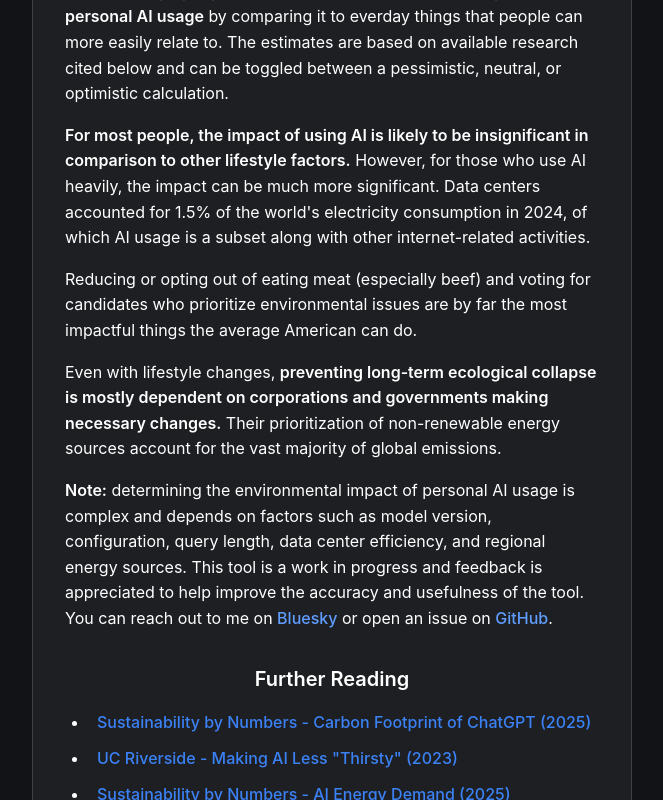
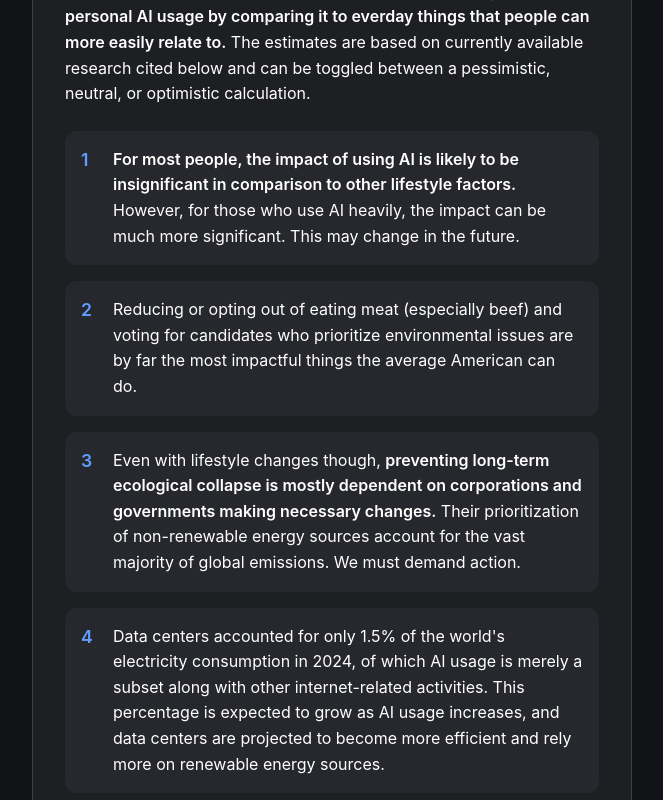
Before and after one commit to dame-is/context-supply, a React (Vite) app: page / in a window 1280 px wide. Shown: the part 860-1660 px from the top of the page, without its empty margins (308-971 px from the left). Built offline with nearby package versions, Linux system fonts and the light colour scheme.

Commit message:
improve info section

```diff
--- a/src/App.jsx
+++ b/src/App.jsx
@@ -1,6 +1,7 @@
 import EnergyConverter from './components/EnergyConverter'
 import InfoSection from './components/InfoSection'
 import SiteFooter from './components/SiteFooter'
+import ScrollIndicator from './components/ScrollIndicator'
 import './App.css'
 
 function App() {
@@ -13,6 +14,7 @@ function App() {
       <EnergyConverter />
       <InfoSection />
       <SiteFooter />
+      <ScrollIndicator />
     </div>
   )
 }
--- a/src/components/InfoSection.css
+++ b/src/components/InfoSection.css
@@ -20,20 +20,19 @@
 .info-section h2,
 .info-section h3 {
   margin-bottom: 1rem;
-  text-align: center;
+  color: var(--text-color);
+  font-weight: 600;
 }
 
 .info-section h2 {
   font-size: 24px;
-  color: var(--text-color);
-  font-weight: 600;
+  text-align: center;
   margin-top: 0px;
 }
 
 .info-section h3 {
   font-size: 20px;
-  color: var(--text-color);
-  font-weight: 600;
+  text-align: left;
 }
 
 .info-section p {
@@ -81,6 +80,39 @@
   color: #2563eb;
 }
 
+.key-points-list {
+  list-style: none;
+  padding: 0;
+  margin: 1.5rem 0;
+  counter-reset: key-points;
+}
+
+.key-points-list li {
+  position: relative;
+  padding: 1rem 1rem 1rem 3rem;
+  margin-bottom: 1rem;
+  background: var(--card-bg);
+  border-radius: 12px;
+  counter-increment: key-points;
+}
+
+.key-points-list li:last-child {
+  margin-bottom: 0;
+}
+
+.key-points-list li::before {
+  content: counter(key-points);
+  position: absolute;
+  left: 1rem;
+  color: var(--accent-color);
+  font-weight: 600;
+  font-size: 1.1em;
+}
+
+.key-points-list p {
+  margin: 0;
+}
+
 @media (max-width: 768px) {
   .info-section {
     padding: 1.5rem 1rem;
--- a/src/components/InfoSection.jsx
+++ b/src/components/InfoSection.jsx
@@ -7,17 +7,30 @@ const InfoSection = () => {
       <section>
         <h2>About</h2>
         <p>
-          <strong>This tool helps people understand the environmental impact of personal AI usage</strong> by comparing it to everday things that people can more easily relate to. The estimates are based on available research cited below and can be toggled between a pessimistic, neutral, or optimistic calculation.
+          <strong>Use this tool to better understand the environmental impact of personal AI usage by comparing it to everday things that people can more easily relate to.</strong> The estimates are based on currently available research cited below and can be toggled between a pessimistic, neutral, or optimistic calculation.
         </p>
+        <ol className="key-points-list">
+          <li>
             <p>
-          <strong>For most people, the impact of using AI is likely to be insignificant in comparison to other lifestyle factors.</strong> However, for those who use AI heavily, the impact can be much more significant. Data centers accounted for 1.5% of the world's electricity consumption in 2024, of which AI usage is a subset along with other internet-related activities.
+              <strong>For most people, the impact of using AI is likely to be insignificant in comparison to other lifestyle factors.</strong> However, for those who use AI heavily, the impact can be much more significant. This may change in the future.
             </p>
+          </li>
+          <li>
             <p>
               Reducing or opting out of eating meat (especially beef) and voting for candidates who prioritize environmental issues are by far the most impactful things the average American can do.
             </p>
+          </li>
+          <li>
             <p>
-          Even with lifestyle changes, <strong>preventing long-term ecological collapse is mostly dependent on corporations and governments making necessary changes.</strong> Their prioritization of non-renewable energy sources account for the vast majority of global emissions.
+              Even with lifestyle changes though, <strong>preventing long-term ecological collapse is mostly dependent on corporations and governments making necessary changes.</strong> Their prioritization of non-renewable energy sources account for the vast majority of global emissions. We must demand action.
             </p>
+          </li>
+          <li>
+            <p>
+              Data centers accounted for only 1.5% of the world's electricity consumption in 2024, of which AI usage is merely a subset along with other internet-related activities. This percentage is expected to grow as AI usage increases, and data centers are projected to become more efficient and rely more on renewable energy sources.
+            </p>
+          </li>
+        </ol>
         <p>
           <strong>Note:</strong> determining the environmental impact of personal AI usage is complex and depends on factors such as model version, configuration, query length, data center efficiency, and regional energy sources. This tool is a work in progress and feedback is appreciated to help improve the accuracy and usefulness of the tool. You can reach out to me on <a href="https://bsky.app/profile/dame.is" target="_blank" rel="noopener noreferrer">Bluesky</a> or open an issue on <a href="https://github.com/dame-is/context-supply" target="_blank" rel="noopener noreferrer">GitHub</a>.
         </p>
--- /dev/null
+++ b/src/components/ScrollIndicator.css
@@ -0,0 +1,55 @@
+.scroll-indicator {
+  position: fixed;
+  bottom: 20px;
+  left: 50%;
+  transform: translateX(-50%);
+  z-index: 1000;
+  cursor: pointer;
+  animation: fadeIn 0.3s ease-in;
+  opacity: 0.7;
+  transition: opacity 0.2s ease;
+}
+
+.scroll-indicator:hover {
+  opacity: 1;
+}
+
+.scroll-arrow {
+  font-size: 24px;
+  color: var(--accent-color);
+  animation: bounce 2s infinite;
+  text-shadow: 0 0 10px rgba(0, 0, 0, 0.2);
+}
+
+@keyframes bounce {
+  0%, 20%, 50%, 80%, 100% {
+    transform: translateY(0);
+  }
+  40% {
+    transform: translateY(-10px);
+  }
+  60% {
+    transform: translateY(-5px);
+  }
+}
+
+@keyframes fadeIn {
+  from {
+    opacity: 0;
+    transform: translate(-50%, 10px);
+  }
+  to {
+    opacity: 0.7;
+    transform: translate(-50%, 0);
+  }
+}
+
+@media (max-width: 768px) {
+  .scroll-indicator {
+    bottom: 15px;
+  }
+
+  .scroll-arrow {
+    font-size: 20px;
+  }
+}
--- /dev/null
+++ b/src/components/ScrollIndicator.jsx
@@ -0,0 +1,37 @@
+import { useState, useEffect } from 'react';
+import './ScrollIndicator.css';
+
+const ScrollIndicator = () => {
+  const [isVisible, setIsVisible] = useState(true);
+
+  useEffect(() => {
+    const checkScroll = () => {
+      const windowHeight = window.innerHeight;
+      const documentHeight = document.documentElement.scrollHeight;
+      const scrollTop = window.scrollY;
+
+      // Show indicator if we're at the top and there's content below
+      setIsVisible(scrollTop < 100 && documentHeight > windowHeight + 100);
+    };
+
+    // Check initially and on scroll
+    checkScroll();
+    window.addEventListener('scroll', checkScroll);
+    window.addEventListener('resize', checkScroll);
+
+    return () => {
+      window.removeEventListener('scroll', checkScroll);
+      window.removeEventListener('resize', checkScroll);
+    };
+  }, []);
+
+  if (!isVisible) return null;
+
+  return (
+    <div className="scroll-indicator" title="Scroll for more content">
+      <div className="scroll-arrow">↓</div>
+    </div>
+  );
+};
+
+export default ScrollIndicator;
```
Lines whose indentation alone changed are shown as unchanged.
